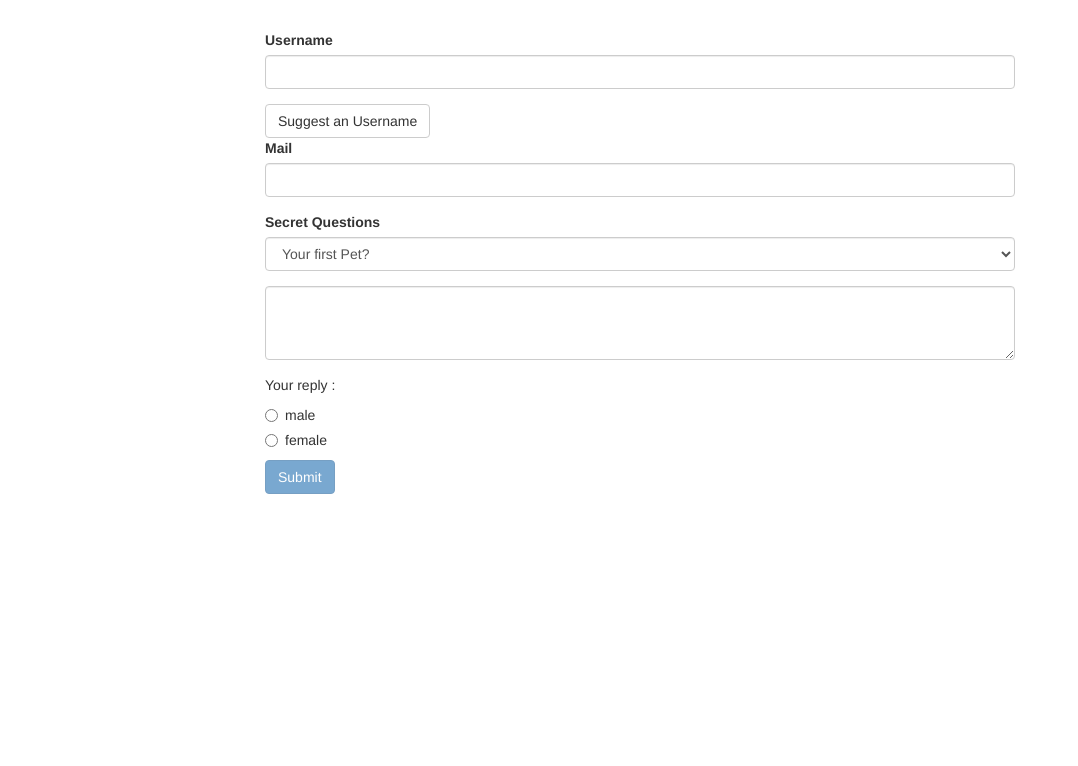
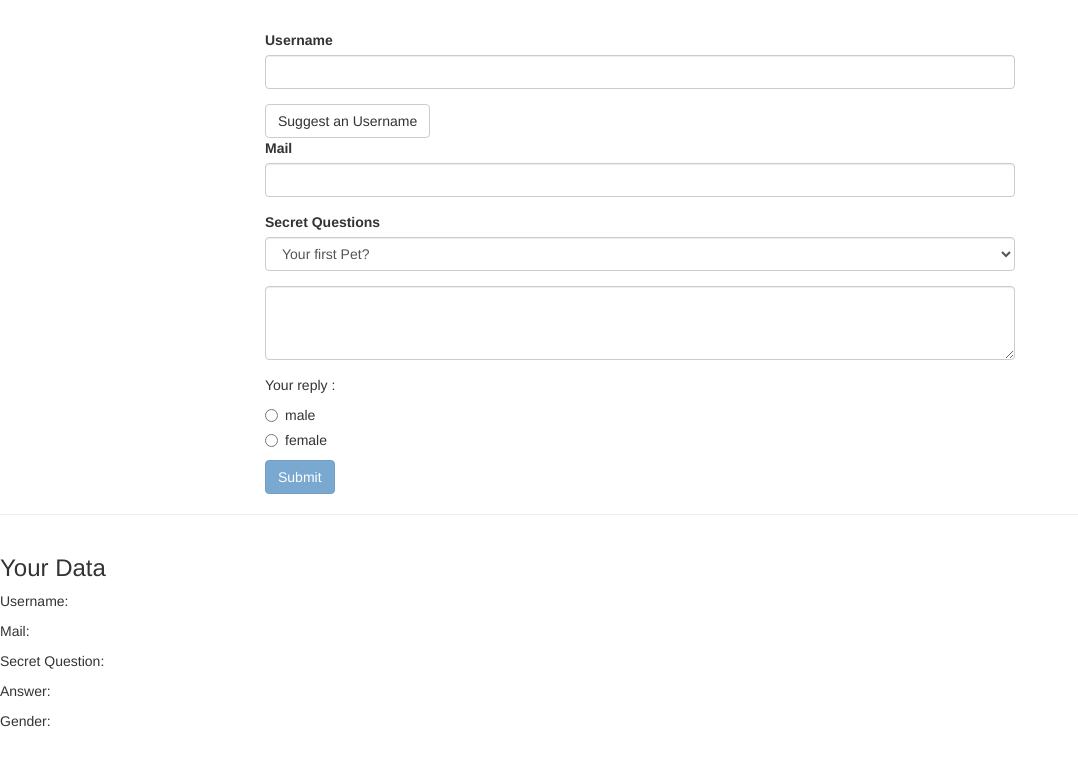
Before and after one commit to hamedkhaledi/Angular-Learning-Project, an Angular app in the folder 8/forms-td-start/: page / in a window 1280 px wide. Shown: the top 766 px of the page, without its empty margins (0-1078 px from the left). Built offline with nearby package versions, Linux system fonts and the light colour scheme.

Commit message:
TD Using Form Data

```diff
--- a/8/forms-td-start/src/app/app.component.html
+++ b/8/forms-td-start/src/app/app.component.html
@@ -38,3 +38,14 @@
     </div>
   </div>
 </div>
+<hr>
+<div class="row">
+  <div class="col-xs-12">
+    <h3>Your Data</h3>
+    <p>Username: {{user.username}}</p>
+    <p>Mail: {{user.email}}</p>
+    <p>Secret Question: {{user.answer}}</p>
+    <p>Answer: {{user.answer}}</p>
+    <p>Gender: {{user.gender}}</p>
+  </div>
+</div>
--- a/8/forms-td-start/src/app/app.component.ts
+++ b/8/forms-td-start/src/app/app.component.ts
@@ -8,9 +8,18 @@ import { NgForm } from '@angular/forms';
 })
 export class AppComponent {
   @ViewChild('f', { static: false }) signUpForm: NgForm;
-  defaultQuestion = 'pet'
-  answer = ''
-  genders = ['male', 'female']
+  defaultQuestion = 'pet';
+  answer = '';
+  genders = ['male', 'female'];
+  user = {
+    username: '',
+    email: '',
+    secretQuestion: '',
+    answer: '',
+    gender: ''
+  };
+  submitted = false;
+
   suggestUserName() {
     const suggestedName = 'Superuser';
     // this.signUpForm.setValue({
@@ -24,6 +33,11 @@ export class AppComponent {
   //   console.log(form)
   // }
   onSubmit() {
-    console.log(this.signUpForm);
+    this.user.username = this.signUpForm.value.userData.username;
+    this.user.email = this.signUpForm.value.userData.email;
+    this.user.secretQuestion = this.signUpForm.value.secret;
+    this.user.answer = this.signUpForm.value.questionAnswer;
+    this.user.gender = this.signUpForm.value.gender;
+    this.submitted = true;
   }
 }
```
